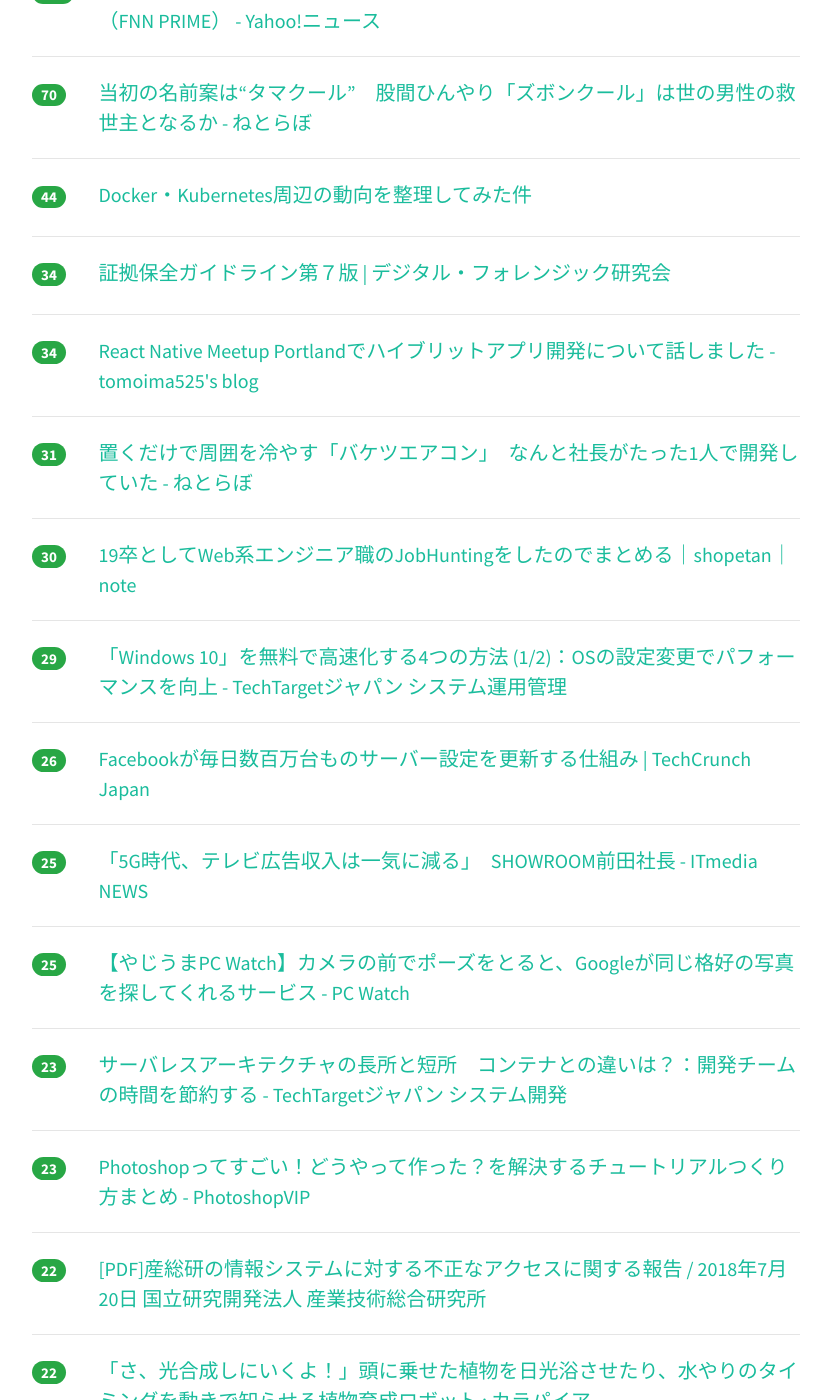
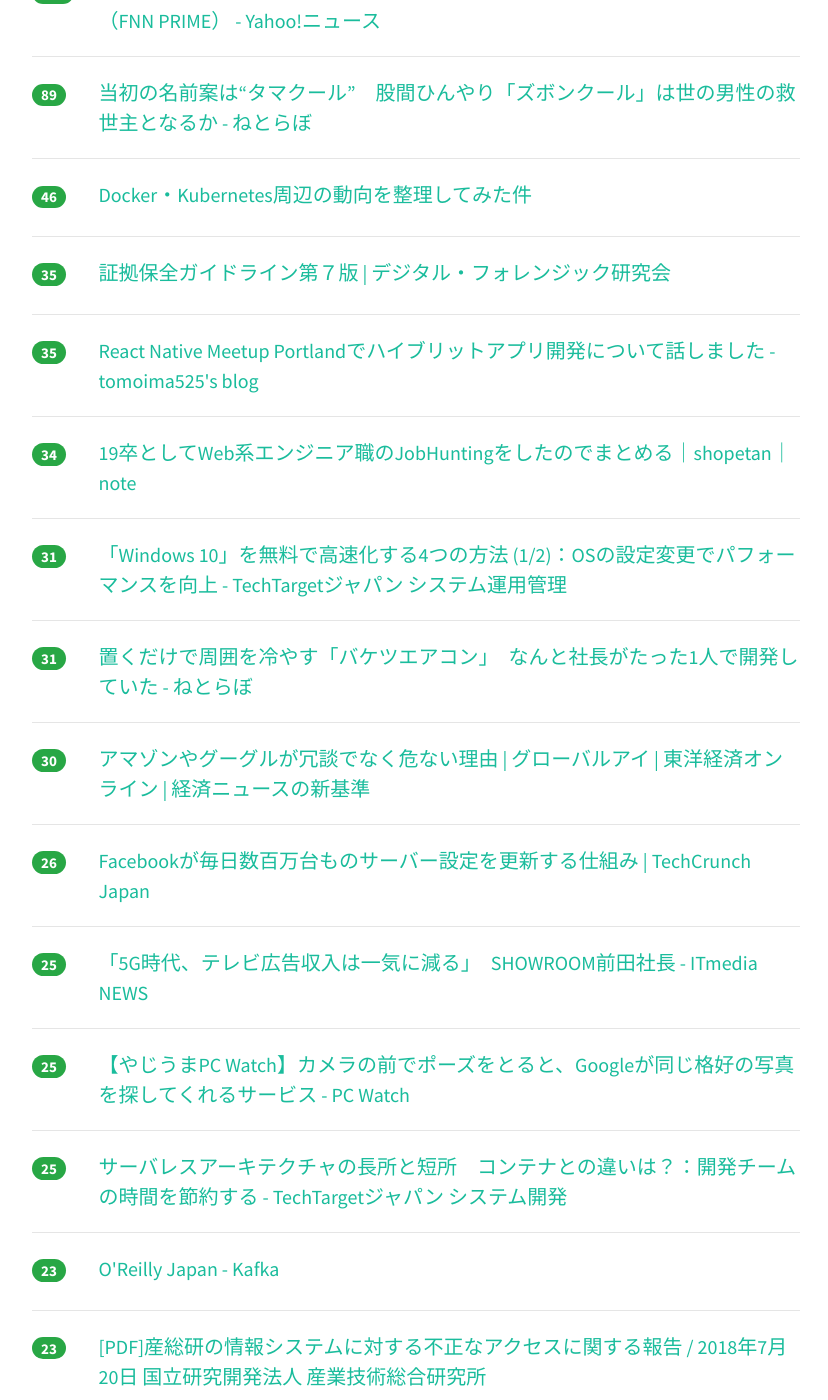
Before and after one commit to yatta47/hatena-matome-site, a Jekyll site: the page built from _posts/2018-07-21-hatena.md, in a window 1280 px wide and 1400 px high, scrolled down 676 px. Shown: the whole window, without its empty margins (224-1052 px from the left). Built offline with Jekyll 4.4.1, drawn with Linux system fonts in a browser that asks for light colours; nearby versions of some CDN libraries; some of the changed text lies outside the part shown.

Commit message:
Updated 2018-07-21

```diff
--- a/_posts/2018-07-21-hatena.md
+++ b/_posts/2018-07-21-hatena.md
@@ -1,49 +1,59 @@
 ---
 layout: post
 title:  "2018-07-21 はてぶIT"
-date:   2018-07-21 20:02:03
+date:   2018-07-21 21:02:00
 tags: [it-hotentry]
 ---
-57 件のデータあり
+64 件のデータあり
 
 <hr><div class="row">
-<div class="col-1"><span class="badge badge-pill badge-success h2">370</span></div>
+<div class="col-1"><span class="badge badge-pill badge-success h2">384</span></div>
 <div class="col-11"><a href='https://news.mynavi.jp/article/20180719-665927/' target='_blank'>Linuxネットワークコマンドのカンペが公開 | マイナビニュース</a></div>
 </div>
 <hr>
 <div class="row">
-<div class="col-1"><span class="badge badge-pill badge-success h2">167</span></div>
+<div class="col-1"><span class="badge badge-pill badge-success h2">180</span></div>
 <div class="col-11"><a href='http://www.itmedia.co.jp/pcuser/articles/1807/21/news013.html' target='_blank'>「Amazon Echo」を設置したら試したい　生活が快適になるスキル7選 - ITmedia PC USER</a></div>
 </div>
 <hr>
 <div class="row">
-<div class="col-1"><span class="badge badge-pill badge-success h2">156</span></div>
+<div class="col-1"><span class="badge badge-pill badge-success h2">173</span></div>
 <div class="col-11"><a href='https://qiita.com/set0gut1/items/be9247910eb7c155d592' target='_blank'>寄り目を利用した「目diff」および「立体インデント」の考案</a></div>
 </div>
 <hr>
 <div class="row">
-<div class="col-1"><span class="badge badge-pill badge-success h2">102</span></div>
+<div class="col-1"><span class="badge badge-pill badge-success h2">110</span></div>
 <div class="col-11"><a href='https://headlines.yahoo.co.jp/hl?a=20180720-00010007-fnnprimev-sci' target='_blank'>ブロックチェーンで“お金”の価値がなくなり、“信用”の社会がやってくる（FNN PRIME） - Yahoo!ニュース</a></div>
 </div>
 <hr>
 <div class="row">
-<div class="col-1"><span class="badge badge-pill badge-success h2">70</span></div>
+<div class="col-1"><span class="badge badge-pill badge-success h2">89</span></div>
 <div class="col-11"><a href='http://nlab.itmedia.co.jp/nl/articles/1807/21/news028.html' target='_blank'>当初の名前案は“タマクール”　股間ひんやり「ズボンクール」は世の男性の救世主となるか - ねとらぼ</a></div>
 </div>
 <hr>
 <div class="row">
-<div class="col-1"><span class="badge badge-pill badge-success h2">44</span></div>
+<div class="col-1"><span class="badge badge-pill badge-success h2">46</span></div>
 <div class="col-11"><a href='https://qiita.com/mamomamo/items/e4e9e44d9f77cd72b70a' target='_blank'>Docker・Kubernetes周辺の動向を整理してみた件</a></div>
 </div>
 <hr>
 <div class="row">
-<div class="col-1"><span class="badge badge-pill badge-success h2">34</span></div>
+<div class="col-1"><span class="badge badge-pill badge-success h2">35</span></div>
 <div class="col-11"><a href='https://digitalforensic.jp/home-act-products-df-guideline-7th/' target='_blank'>証拠保全ガイドライン第７版 | デジタル・フォレンジック研究会</a></div>
 </div>
 <hr>
 <div class="row">
+<div class="col-1"><span class="badge badge-pill badge-success h2">35</span></div>
+<div class="col-11"><a href='http://tomoima525.hatenablog.com/entry/2017/07/24/171920' target='_blank'>React Native Meetup Portlandでハイブリットアプリ開発について話しました - tomoima525's blog</a></div>
+</div>
+<hr>
+<div class="row">
 <div class="col-1"><span class="badge badge-pill badge-success h2">34</span></div>
-<div class="col-11"><a href='http://tomoima525.hatenablog.com/entry/2017/07/24/171920' target='_blank'>React Native Meetup Portlandでハイブリットアプリ開発について話しました - tomoima525's blog</a></div>
+<div class="col-11"><a href='https://note.mu/ss_shopetan/n/nba8cf2c11cc2' target='_blank'>19卒としてWeb系エンジニア職のJobHuntingをしたのでまとめる｜shopetan｜note</a></div>
+</div>
+<hr>
+<div class="row">
+<div class="col-1"><span class="badge badge-pill badge-success h2">31</span></div>
+<div class="col-11"><a href='http://techtarget.itmedia.co.jp/tt/news/1807/21/news03.html' target='_blank'>「Windows 10」を無料で高速化する4つの方法 (1/2)：OSの設定変更でパフォーマンスを向上 - TechTargetジャパン システム運用管理</a></div>
 </div>
 <hr>
 <div class="row">
@@ -53,12 +63,7 @@ tags: [it-hotentry]
 <hr>
 <div class="row">
 <div class="col-1"><span class="badge badge-pill badge-success h2">30</span></div>
-<div class="col-11"><a href='https://note.mu/ss_shopetan/n/nba8cf2c11cc2' target='_blank'>19卒としてWeb系エンジニア職のJobHuntingをしたのでまとめる｜shopetan｜note</a></div>
-</div>
-<hr>
-<div class="row">
-<div class="col-1"><span class="badge badge-pill badge-success h2">29</span></div>
-<div class="col-11"><a href='http://techtarget.itmedia.co.jp/tt/news/1807/21/news03.html' target='_blank'>「Windows 10」を無料で高速化する4つの方法 (1/2)：OSの設定変更でパフォーマンスを向上 - TechTargetジャパン システム運用管理</a></div>
+<div class="col-11"><a href='https://toyokeizai.net/articles/-/229522' target='_blank'>アマゾンやグーグルが冗談でなく危ない理由 | グローバルアイ | 東洋経済オンライン | 経済ニュースの新基準</a></div>
 </div>
 <hr>
 <div class="row">
@@ -77,8 +82,23 @@ tags: [it-hotentry]
 </div>
 <hr>
 <div class="row">
+<div class="col-1"><span class="badge badge-pill badge-success h2">25</span></div>
+<div class="col-11"><a href='http://techtarget.itmedia.co.jp/tt/news/1807/20/news06.html' target='_blank'>サーバレスアーキテクチャの長所と短所　コンテナとの違いは？：開発チームの時間を節約する - TechTargetジャパン システム開発</a></div>
+</div>
+<hr>
+<div class="row">
 <div class="col-1"><span class="badge badge-pill badge-success h2">23</span></div>
-<div class="col-11"><a href='http://techtarget.itmedia.co.jp/tt/news/1807/20/news06.html' target='_blank'>サーバレスアーキテクチャの長所と短所　コンテナとの違いは？：開発チームの時間を節約する - TechTargetジャパン システム開発</a></div>
+<div class="col-11"><a href='https://www.oreilly.co.jp//books/9784873118499' target='_blank'>O'Reilly Japan - Kafka</a></div>
+</div>
+<hr>
+<div class="row">
+<div class="col-1"><span class="badge badge-pill badge-success h2">23</span></div>
+<div class="col-11"><a href='https://www.aist.go.jp/pdf/aist_j/topics/to2018/to20180720/20180720aist.pdf' target='_blank'>[PDF]産総研の情報システムに対する不正なアクセスに関する報告 / 2018年7月20日 国立研究開発法人 産業技術総合研究所</a></div>
+</div>
+<hr>
+<div class="row">
+<div class="col-1"><span class="badge badge-pill badge-success h2">23</span></div>
+<div class="col-11"><a href='http://ascii.jp/elem/000/001/713/1713259/' target='_blank'>ASCII.jp：ノンコーディングで質問に自動回答するLINE BOTを作ってみよう (1/4)｜松本典子の「Azure Logic Apps」超入門 ～AI編～</a></div>
 </div>
 <hr>
 <div class="row">
@@ -88,36 +108,16 @@ tags: [it-hotentry]
 <hr>
 <div class="row">
 <div class="col-1"><span class="badge badge-pill badge-success h2">22</span></div>
-<div class="col-11"><a href='https://www.aist.go.jp/pdf/aist_j/topics/to2018/to20180720/20180720aist.pdf' target='_blank'>[PDF]産総研の情報システムに対する不正なアクセスに関する報告 / 2018年7月20日 国立研究開発法人 産業技術総合研究所</a></div>
-</div>
-<hr>
-<div class="row">
-<div class="col-1"><span class="badge badge-pill badge-success h2">22</span></div>
 <div class="col-11"><a href='http://karapaia.com/archives/52262624.html' target='_blank'>「さ、光合成しにいくよ！」頭に乗せた植物を日光浴させたり、水やりのタイミングを動きで知らせる植物育成ロボット : カラパイア</a></div>
 </div>
 <hr>
 <div class="row">
 <div class="col-1"><span class="badge badge-pill badge-success h2">22</span></div>
-<div class="col-11"><a href='http://ascii.jp/elem/000/001/713/1713259/' target='_blank'>ASCII.jp：ノンコーディングで質問に自動回答するLINE BOTを作ってみよう (1/4)｜松本典子の「Azure Logic Apps」超入門 ～AI編～</a></div>
-</div>
-<hr>
-<div class="row">
-<div class="col-1"><span class="badge badge-pill badge-success h2">21</span></div>
-<div class="col-11"><a href='https://www.oreilly.co.jp//books/9784873118499' target='_blank'>O'Reilly Japan - Kafka</a></div>
-</div>
-<hr>
-<div class="row">
-<div class="col-1"><span class="badge badge-pill badge-success h2">21</span></div>
 <div class="col-11"><a href='https://github.com/GoogleChromeLabs/ndb' target='_blank'>GitHub - GoogleChromeLabs/ndb: ndb is an improved debugging experience for Node.js, enabled by Chrome DevTools</a></div>
 </div>
 <hr>
 <div class="row">
-<div class="col-1"><span class="badge badge-pill badge-success h2">21</span></div>
-<div class="col-11"><a href='https://toyokeizai.net/articles/-/229522' target='_blank'>アマゾンやグーグルが冗談でなく危ない理由 | グローバルアイ | 東洋経済オンライン | 経済ニュースの新基準</a></div>
-</div>
-<hr>
-<div class="row">
-<div class="col-1"><span class="badge badge-pill badge-success h2">20</span></div>
+<div class="col-1"><span class="badge badge-pill badge-success h2">22</span></div>
 <div class="col-11"><a href='http://blog.howtelevision.co.jp/entry/2018/07/20/185730' target='_blank'>業務未経験からエンジニアになって半年を振り返る - ハウテレビジョン開発者ブログ</a></div>
 </div>
 <hr>
@@ -128,17 +128,17 @@ tags: [it-hotentry]
 <hr>
 <div class="row">
 <div class="col-1"><span class="badge badge-pill badge-success h2">19</span></div>
+<div class="col-11"><a href='http://www.itmedia.co.jp/mobile/articles/1807/21/news020.html' target='_blank'>Appleに独占禁止法違反の疑い　公取の調査が“iPhone販売”に与える影響は？ (1/2) - ITmedia Mobile</a></div>
+</div>
+<hr>
+<div class="row">
+<div class="col-1"><span class="badge badge-pill badge-success h2">19</span></div>
 <div class="col-11"><a href='https://qiita.com/mizchi/items/2e614d184fe2577f8256#comment-f96a9efce2573ef9f5aa' target='_blank'>webpack.config.js 最小設定</a></div>
 </div>
 <hr>
 <div class="row">
 <div class="col-1"><span class="badge badge-pill badge-success h2">18</span></div>
 <div class="col-11"><a href='https://www.aijobcolle.com/single-post/interview11' target='_blank'>独立の道を選んだデータ分析の専門家安部さんのキャリア観とは？ | 人工知能専門の教育と仕事紹介のワンストップスクール | AIジョブカレ</a></div>
-</div>
-<hr>
-<div class="row">
-<div class="col-1"><span class="badge badge-pill badge-success h2">18</span></div>
-<div class="col-11"><a href='http://www.itmedia.co.jp/mobile/articles/1807/21/news020.html' target='_blank'>Appleに独占禁止法違反の疑い　公取の調査が“iPhone販売”に与える影響は？ (1/2) - ITmedia Mobile</a></div>
 </div>
 <hr>
 <div class="row">
@@ -157,6 +157,16 @@ tags: [it-hotentry]
 </div>
 <hr>
 <div class="row">
+<div class="col-1"><span class="badge badge-pill badge-success h2">15</span></div>
+<div class="col-11"><a href='https://blog.jxck.io/entries/2018-07-20/toggle-attribute.html' target='_blank'>Element.toggleAttribute | blog.jxck.io</a></div>
+</div>
+<hr>
+<div class="row">
+<div class="col-1"><span class="badge badge-pill badge-success h2">15</span></div>
+<div class="col-11"><a href='https://nextat.co.jp/staff/archives/203' target='_blank'>[Laravel] JSONレスポンスのUnicodeエスケープ無効化はミドルウェアで！｜Laravel｜PHP｜開発ブログ｜株式会社Nextat（ネクスタット）</a></div>
+</div>
+<hr>
+<div class="row">
 <div class="col-1"><span class="badge badge-pill badge-success h2">14</span></div>
 <div class="col-11"><a href='https://blogs.msdn.microsoft.com/pythonengineering/2018/07/18/introducing-the-python-language-server/' target='_blank'>Introducing the Python Language Server &#8211; Python at Microsoft</a></div>
 </div>
@@ -164,16 +174,6 @@ tags: [it-hotentry]
 <div class="row">
 <div class="col-1"><span class="badge badge-pill badge-success h2">14</span></div>
 <div class="col-11"><a href='https://www.oreilly.co.jp/books/9784873118499/' target='_blank'>O'Reilly Japan - Kafka</a></div>
-</div>
-<hr>
-<div class="row">
-<div class="col-1"><span class="badge badge-pill badge-success h2">14</span></div>
-<div class="col-11"><a href='https://blog.jxck.io/entries/2018-07-20/toggle-attribute.html' target='_blank'>Element.toggleAttribute | blog.jxck.io</a></div>
-</div>
-<hr>
-<div class="row">
-<div class="col-1"><span class="badge badge-pill badge-success h2">14</span></div>
-<div class="col-11"><a href='https://nextat.co.jp/staff/archives/203' target='_blank'>[Laravel] JSONレスポンスのUnicodeエスケープ無効化はミドルウェアで！｜Laravel｜PHP｜開発ブログ｜株式会社Nextat（ネクスタット）</a></div>
 </div>
 <hr>
 <div class="row">
@@ -187,8 +187,18 @@ tags: [it-hotentry]
 </div>
 <hr>
 <div class="row">
+<div class="col-1"><span class="badge badge-pill badge-success h2">14</span></div>
+<div class="col-11"><a href='http://blog.livedoor.jp/itsoku/archives/53851897.html' target='_blank'>プログラマの頭の中ってどうなってんだよ… : IT速報</a></div>
+</div>
+<hr>
+<div class="row">
 <div class="col-1"><span class="badge badge-pill badge-success h2">13</span></div>
 <div class="col-11"><a href='https://japan.cnet.com/article/35122812/' target='_blank'>メルカリ、3つの事業から撤退へ--即時買い取りやスキルシェア - CNET Japan</a></div>
+</div>
+<hr>
+<div class="row">
+<div class="col-1"><span class="badge badge-pill badge-success h2">13</span></div>
+<div class="col-11"><a href='https://www.fnn.jp/posts/00337910HDK' target='_blank'>ブロックチェーン技術で終わる世界、変わるメディアの未来 - FNN.jpプライムオンライン</a></div>
 </div>
 <hr>
 <div class="row">
@@ -203,7 +213,7 @@ tags: [it-hotentry]
 <hr>
 <div class="row">
 <div class="col-1"><span class="badge badge-pill badge-success h2">12</span></div>
-<div class="col-11"><a href='https://www.fnn.jp/posts/00337910HDK' target='_blank'>ブロックチェーン技術で終わる世界、変わるメディアの未来 - FNN.jpプライムオンライン</a></div>
+<div class="col-11"><a href='https://gigazine.net/news/20180720-electron-microscope-record-resolution/' target='_blank'>電子顕微鏡の分解能が0.39オングストロームに到達し世界記録が更新される - GIGAZINE</a></div>
 </div>
 <hr>
 <div class="row">
@@ -218,12 +228,7 @@ tags: [it-hotentry]
 <hr>
 <div class="row">
 <div class="col-1"><span class="badge badge-pill badge-success h2">11</span></div>
-<div class="col-11"><a href='https://gigazine.net/news/20180720-electron-microscope-record-resolution/' target='_blank'>電子顕微鏡の分解能が0.39オングストロームに到達し世界記録が更新される - GIGAZINE</a></div>
-</div>
-<hr>
-<div class="row">
-<div class="col-1"><span class="badge badge-pill badge-success h2">11</span></div>
-<div class="col-11"><a href='http://blog.livedoor.jp/itsoku/archives/53851897.html' target='_blank'>プログラマの頭の中ってどうなってんだよ… : IT速報</a></div>
+<div class="col-11"><a href='https://www.slideshare.net/oracle4engineer/jdk-ver20' target='_blank'>JDK: 新しいリリースモデル解説（ver.2.0）</a></div>
 </div>
 <hr>
 <div class="row">
@@ -253,7 +258,17 @@ tags: [it-hotentry]
 <hr>
 <div class="row">
 <div class="col-1"><span class="badge badge-pill badge-success h2">8</span></div>
+<div class="col-11"><a href='https://diamond.jp/articles/-/174990' target='_blank'>174990</a></div>
+</div>
+<hr>
+<div class="row">
+<div class="col-1"><span class="badge badge-pill badge-success h2">8</span></div>
 <div class="col-11"><a href='http://www.atmarkit.co.jp/ait/articles/1807/20/news021.html' target='_blank'>RPAにおけるロボットファイル開発、3つの製品タイプの違いとは：RPA導入ガイド（9） - ＠IT</a></div>
+</div>
+<hr>
+<div class="row">
+<div class="col-1"><span class="badge badge-pill badge-success h2">8</span></div>
+<div class="col-11"><a href='https://speakerdeck.com/joker1007/nu-riqu-dong-kai-fa-kireruji-shu-number-osrk01' target='_blank'>怒り駆動開発 -キレる技術- #osrk01 - Speaker Deck</a></div>
 </div>
 <hr>
 <div class="row">
@@ -263,7 +278,7 @@ tags: [it-hotentry]
 <hr>
 <div class="row">
 <div class="col-1"><span class="badge badge-pill badge-success h2">7</span></div>
-<div class="col-11"><a href='https://diamond.jp/articles/-/174990' target='_blank'>174990</a></div>
+<div class="col-11"><a href='https://www.newsweekjapan.jp/stories/woman/2018/07/post-14.php' target='_blank'>実在した...アレクサに怒鳴る男　絶対にお断りした方がいい深いワケ | ワールド | for WOMAN | ニューズウィーク日本版 オフィシャルサイト</a></div>
 </div>
 <hr>
 <div class="row">
@@ -272,8 +287,8 @@ tags: [it-hotentry]
 </div>
 <hr>
 <div class="row">
-<div class="col-1"><span class="badge badge-pill badge-success h2">6</span></div>
-<div class="col-11"><a href='https://www.newsweekjapan.jp/stories/woman/2018/07/post-14.php' target='_blank'>実在した...アレクサに怒鳴る男　絶対にお断りした方がいい深いワケ | ワールド | for WOMAN | ニューズウィーク日本版 オフィシャルサイト</a></div>
+<div class="col-1"><span class="badge badge-pill badge-success h2">7</span></div>
+<div class="col-11"><a href='https://qiita.com/koyamauchi/items/edd97374b82dce11a169' target='_blank'>10分で構築! ElasticSearchとKibanaで作るTwitter分析ダッシュボード 作成チュートリアル</a></div>
 </div>
 <hr>
 <div class="row">
@@ -287,7 +302,27 @@ tags: [it-hotentry]
 </div>
 <hr>
 <div class="row">
-<div class="col-1"><span class="badge badge-pill badge-success h2">5</span></div>
-<div class="col-11"><a href='https://www.slideshare.net/oracle4engineer/jdk-ver20' target='_blank'>JDK: 新しいリリースモデル解説（ver.2.0）</a></div>
+<div class="col-1"><span class="badge badge-pill badge-success h2">6</span></div>
+<div class="col-11"><a href='https://takulog.info/windows-10-speed-up-5-tuning/' target='_blank'>Windows 10 の動作を高速化！目に見えて効果がある５つのカンタンな設定</a></div>
 </div>
 <hr>
+<div class="row">
+<div class="col-1"><span class="badge badge-pill badge-success h2">4</span></div>
+<div class="col-11"><a href='http://principia-m.com/ts/0159/formal_methods.pdf' target='_blank'>formal_methods.pdf</a></div>
+</div>
+<hr>
+<div class="row">
+<div class="col-1"><span class="badge badge-pill badge-success h2">4</span></div>
+<div class="col-11"><a href='https://jp.techcrunch.com/2018/07/21/2018-07-20-niantic-explains-how-and-why-it-bans-players-in-pokemon-go/' target='_blank'>NianticがPokémon GOのプレーヤーの反則行為（三回やるとアカウント停止）を説明 | TechCrunch Japan</a></div>
+</div>
+<hr>
+<div class="row">
+<div class="col-1"><span class="badge badge-pill badge-success h2">4</span></div>
+<div class="col-11"><a href='https://tameyo.hatenablog.com/entry/fraud' target='_blank'>fraud</a></div>
+</div>
+<hr>
+<div class="row">
+<div class="col-1"><span class="badge badge-pill badge-success h2">3</span></div>
+<div class="col-11"><a href='https://okuranagaimo.blogspot.com/2018/07/ssh22.html' target='_blank'>ブログ: SSHのポート番号がどのようにして22になったのか</a></div>
+</div>
+<hr>
```
